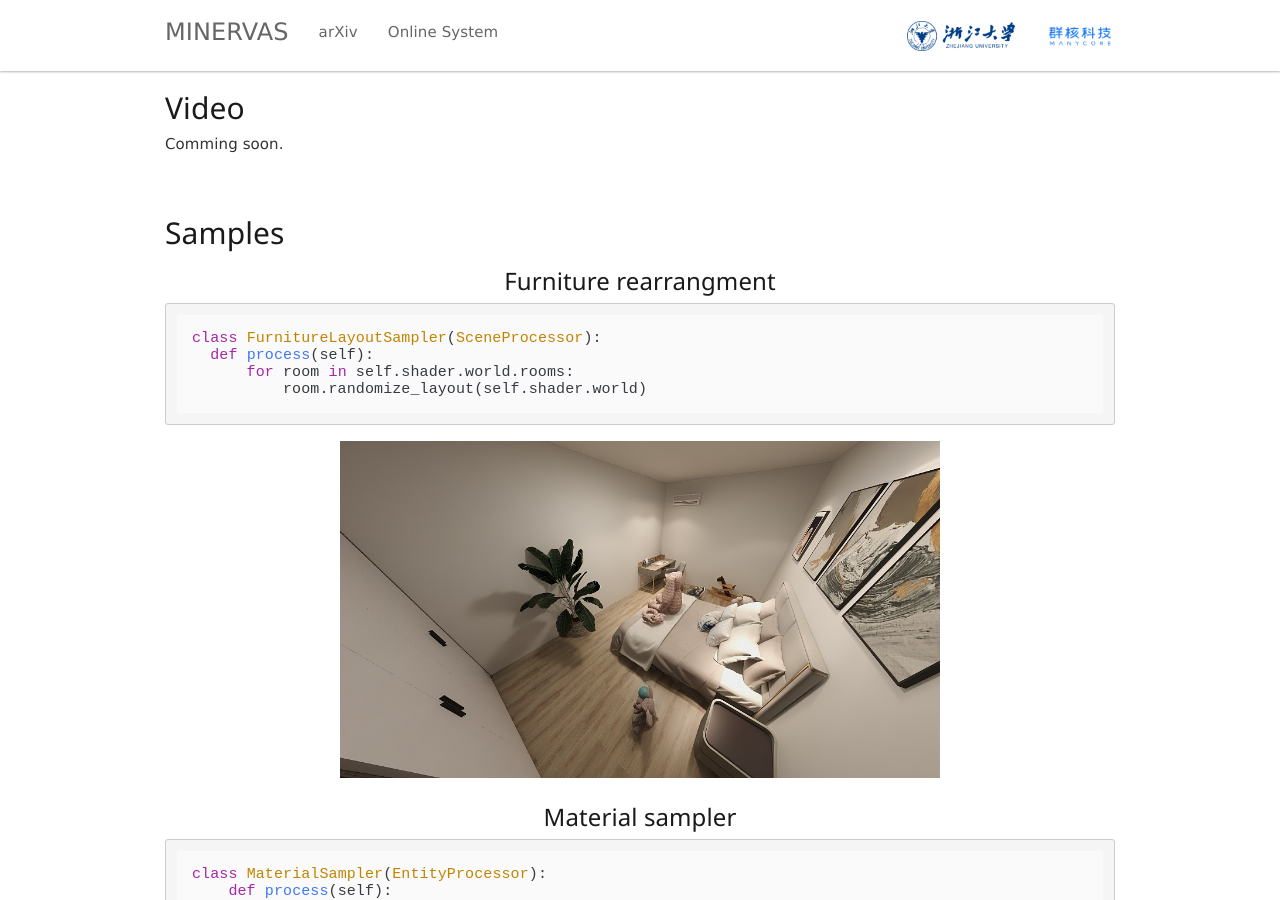
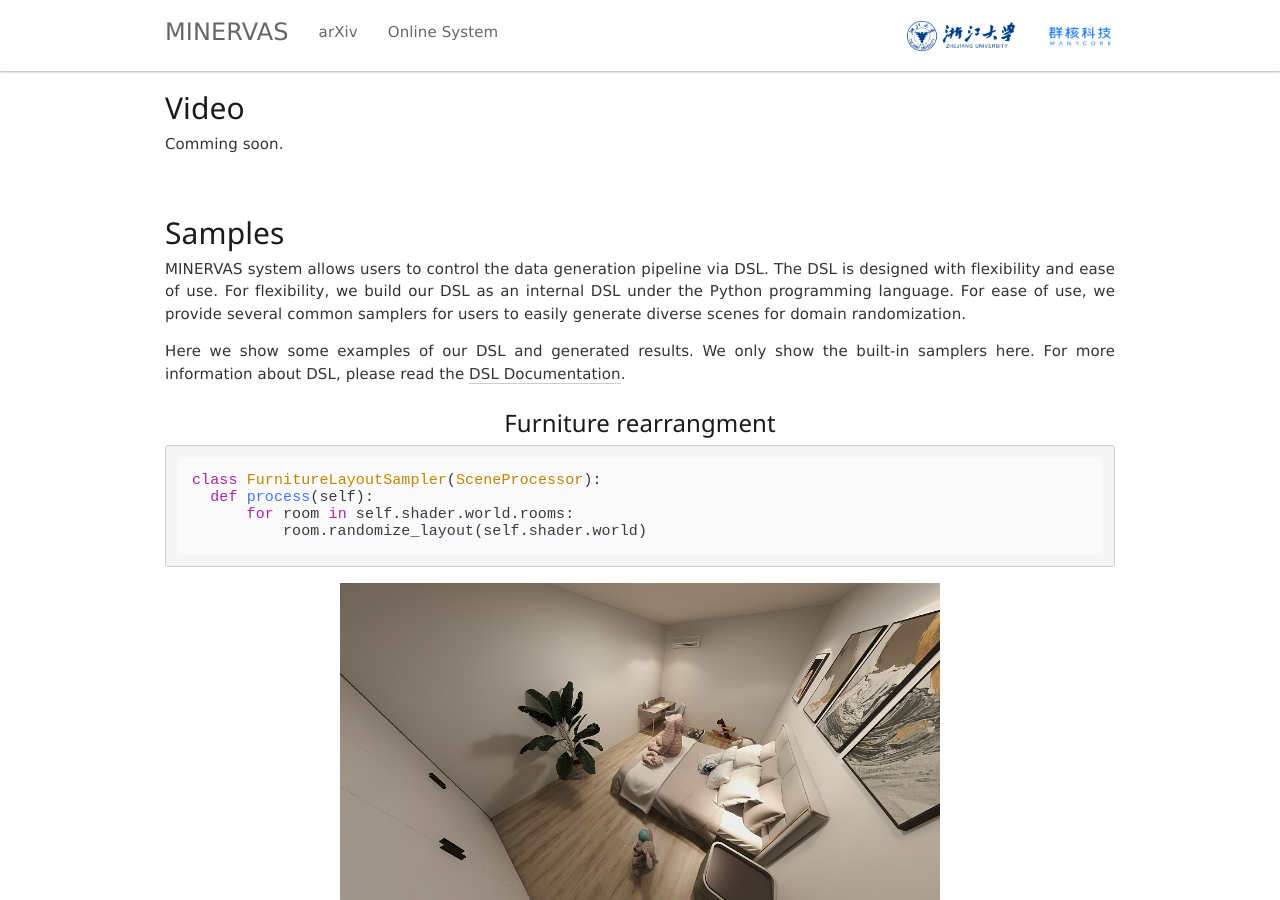
Before and after one commit to coohom/MINERVAS, a Jekyll site: the page built from _pages/home.md, in a window 1280 px wide and 900 px high, scrolled down 1025 px. Built offline with Jekyll 4.4.1, drawn with Linux system fonts in a browser that asks for light colours; nearby versions of some CDN libraries.

Commit message:
Add description for samples

```diff
--- a/_pages/home.md
+++ b/_pages/home.md
@@ -98,6 +98,10 @@ In this paper, we present MINERVAS, a Massive INterior EnviRonments VirtuAl Synt
     <h2>Samples</h2>
   </div>
 </div>
+
+MINERVAS system allows users to control the data generation pipeline via DSL. The DSL is designed with flexibility and ease of use. For flexibility, we build our DSL as an internal DSL under the Python programming language. For ease of use, we provide several common samplers for users to easily generate diverse scenes for domain randomization.
+
+Here we show some examples of our DSL and generated results. We only show the built-in samplers here. For more information about DSL, please read the <a href='TODO'>DSL Documentation</a>.
 
 <!-- **** Furniture arrangement sampler *** -->
 <div class="center">
```
